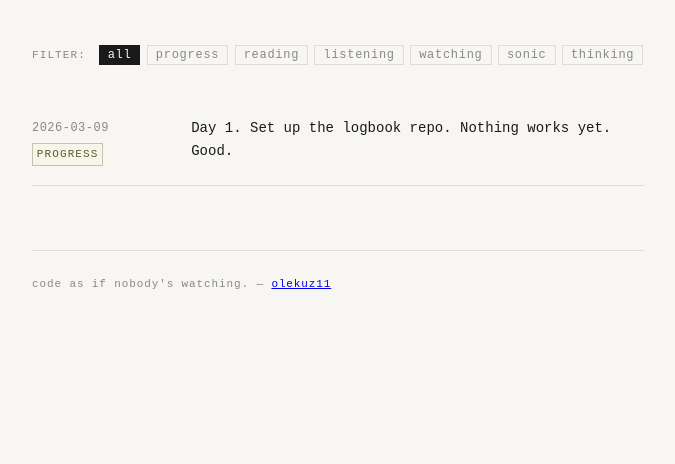
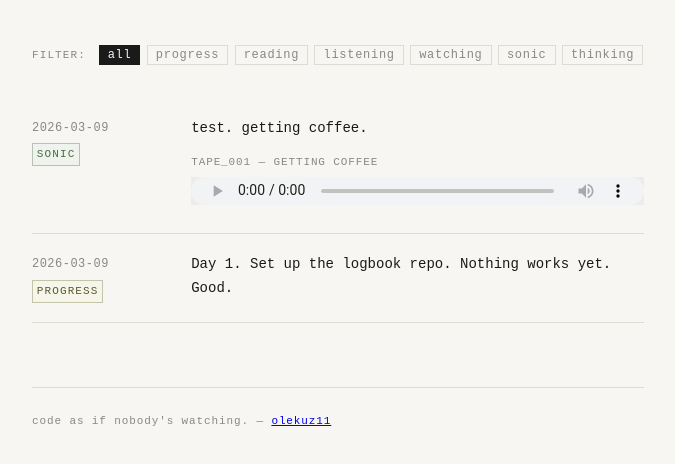
Before and after one commit to olekuz11/logbook, a plain HTML site: page index.html in a window 1280 px wide. Shown: the part 188-652 px from the top of the page, without its empty margins (302-977 px from the left). Drawn offline with Linux system fonts and the light colour scheme.

Commit message:
first sonic file added

```diff
--- a/index.html
+++ b/index.html
@@ -33,21 +33,20 @@
 
   <main id="log">
 
-    <!-- ═══════════════════════════════════════════════
-         HOW TO ADD AN ENTRY:
-
-         Copy one of the blocks below and paste it at
-         the TOP of this <main> section (newest first).
-
-         Change:
-         - data-tag="..." to your tag
-         - the date in <time>
-         - the text in <p>
-         - for sonic entries: update the audio src
-
-         Tags: progress / reading / listening /
-               watching / sonic / thinking
-    ════════════════════════════════════════════════ -->
+   <article class="entry" data-tag="sonic">
+      <div class="entry-meta">
+         <time class="entry-date">2026-03-09</time>
+         <span class="entry-tag sonic">sonic</span>
+     </div>
+      <div class="entry-body">
+         <p>test. getting coffee.</p>
+      <div class="audio-wrap">
+        <span class="audio-label">tape_001 — getting coffee</span>
+         <audio controls>
+           <source src="sounds/tape_001_test_getting-coffee.m4a" type="audio/mp4">
+         </audio>
+    </div>
+    </article>
 
     <!-- EXAMPLE ENTRY: progress -->
     <article class="entry" data-tag="progress">
```
Also changed, not shown: 1 other file.
